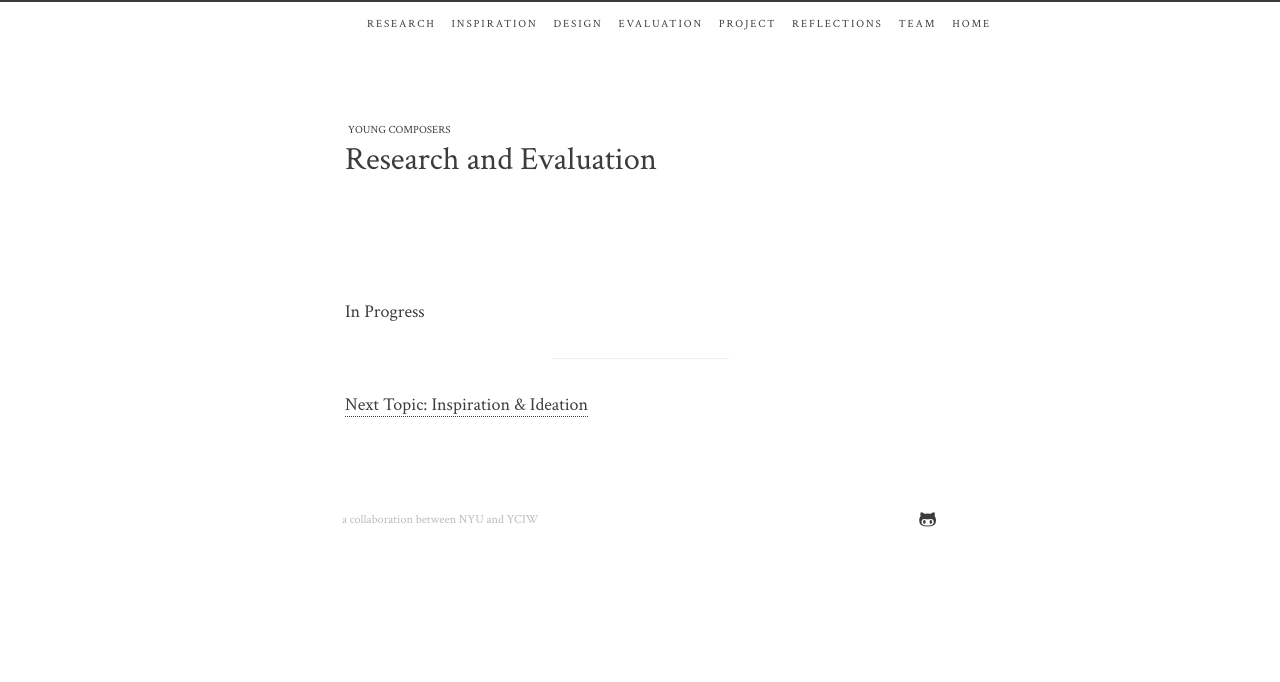
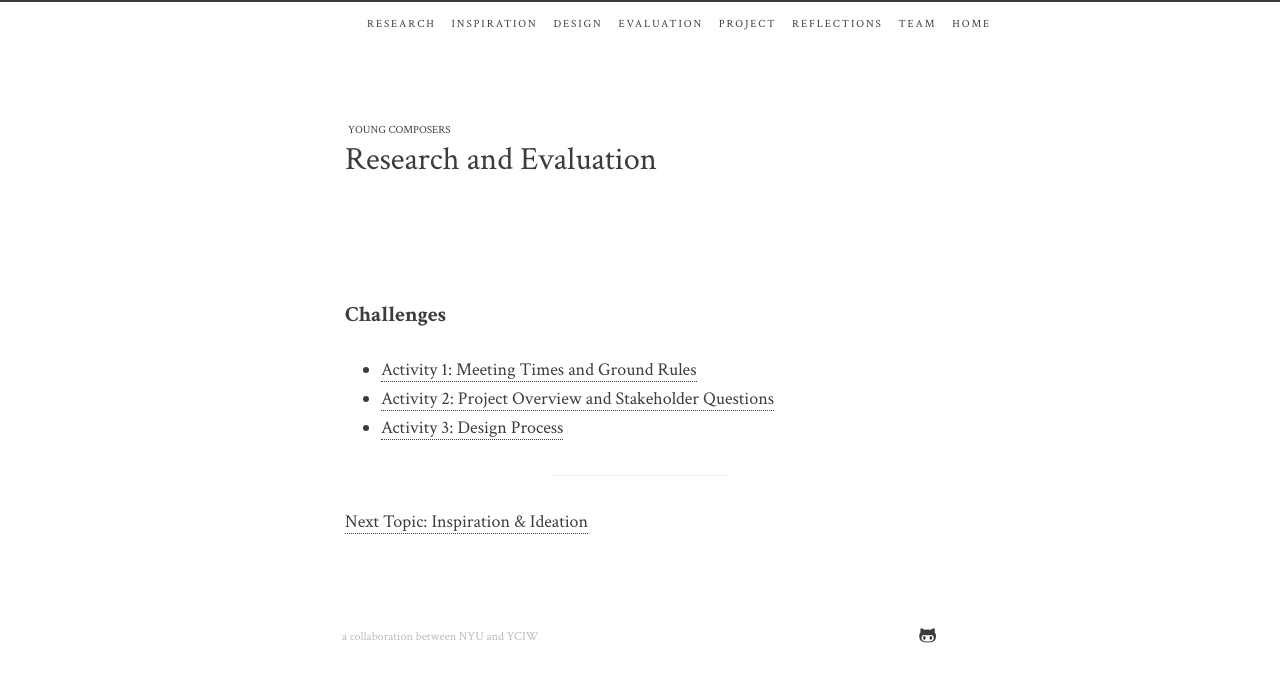
Before and after one commit to Huriphoonado/young-composers, a Jekyll site: the page built from research.md, in a window 1280 px wide. Shown: the top 682 px of the page. Built offline with Jekyll 4.4.1, drawn with Linux system fonts in a browser that asks for light colours.

Commit message:
Added links to first three activities.

```diff
--- a/_includes/footer.html
+++ b/_includes/footer.html
@@ -2,7 +2,7 @@
 
   <div class="wrapper">
     <div class="social-links">
-      <a class="social-link social-github" href="https://github.com/{{ site.github_username }}">
+      <a class="social-link social-github" target="_blank" href="https://github.com/{{ site.github_username }}">
         <i class="icon-github"></i>
       </a>
     </div>
--- a/research.md
+++ b/research.md
@@ -6,7 +6,11 @@ navlevel: header
 navtitle: research
 position: 1
 ---
-In Progress
+### Challenges
+* [Activity 1: Meeting Times and Ground Rules](https://docs.google.com/document/d/1yotCMbVxgqxOQtO-bw-0RrQvCg1k1oSUYBVZ0SoSUH4/edit?usp=sharing){:target="_blank"}
+* [Activity 2: Project Overview and Stakeholder Questions ](https://docs.google.com/document/d/1qsJBktVe3ZZlX0sF4A83OUUuNqDAKuXayVgI1mlJWw4/edit?usp=sharing){:target="_blank"}
+* [Activity 3: Design Process](https://docs.google.com/document/d/1R6lz6rOoBRvk-qOq5sgTV2gYlAFb-4463SpKIPk2l9U/edit?usp=sharing){:target="_blank"}
+
 
 ***
 [Next Topic: Inspiration & Ideation](./inspiration)
```
